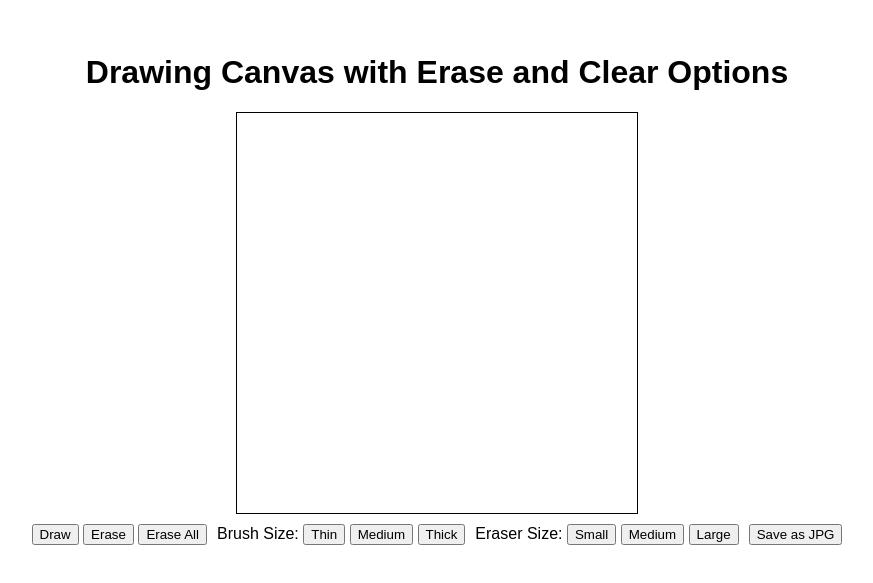
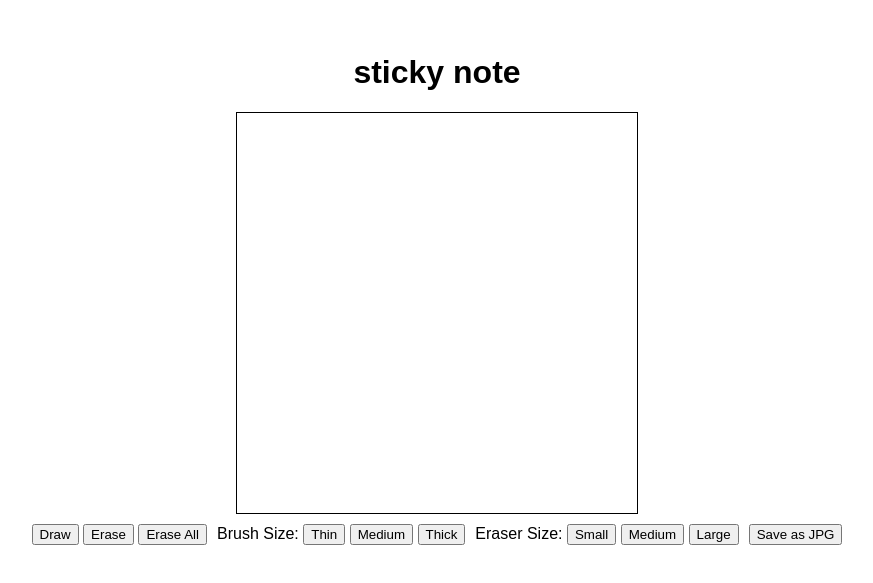
Before and after one commit to nona1379/sketch, a plain HTML site: page index.html in a window 1280 px wide. Shown: the part 101-684 px from the top of the page, without its empty margins (203-1076 px from the left). Drawn offline with Linux system fonts and the light colour scheme.

Commit message:
Update index.html

```diff
--- a/index.html
+++ b/index.html
@@ -44,7 +44,7 @@
     </style>
 </head>
 <body>
-    <h1>Drawing Canvas with Erase and Clear Options</h1>
+    <h1>sticky note</h1>
     <canvas id="drawingCanvas" width="400" height="400"></canvas>
     <div id="controls">
         <div>
```
